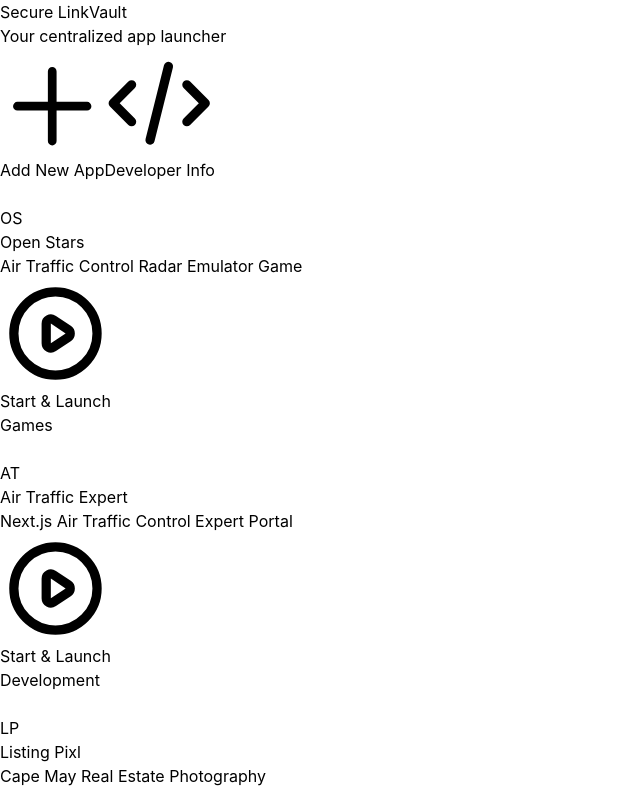
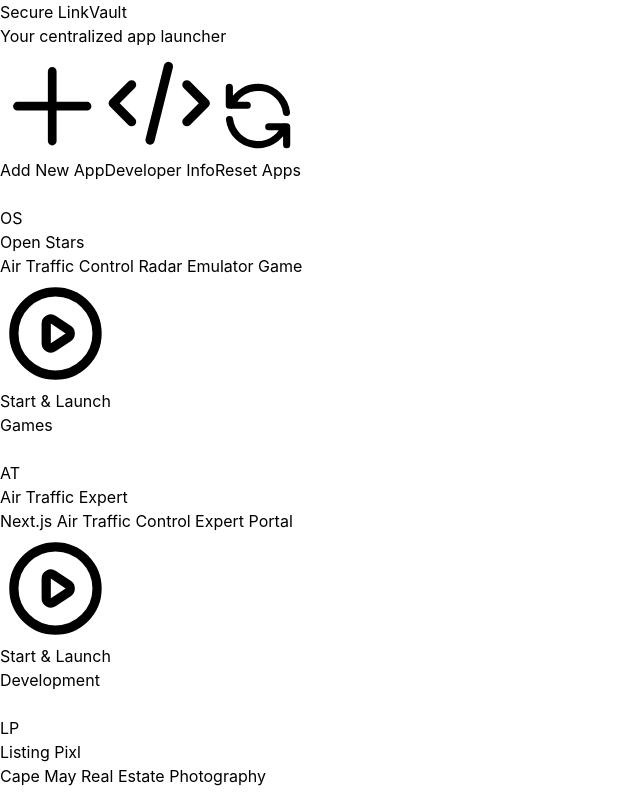
Before and after one commit to willmac1wm/secure-linkvault, a React (Vite) app: page / in a window 1280 px wide. Shown: the top 795 px of the page, without its empty margins (0-640 px from the left). Built offline with nearby package versions, Linux system fonts and the light colour scheme.

Commit message:
Add Reset Apps button to refresh apps with Cursor edit paths

```diff
--- a/src/App.jsx
+++ b/src/App.jsx
@@ -286,7 +286,7 @@
           </p>
         </header>
 
-        <div className="flex justify-center gap-4 mb-8">
+        <div className="flex justify-center gap-4 mb-8 flex-wrap">
           <button
             onClick={() => setIsModalOpen(true)}
             className="bg-purple-600 hover:bg-purple-700 text-white font-semibold py-3 px-6 rounded-lg shadow-lg transition-all duration-200 transform hover:scale-105 flex items-center gap-2"
@@ -304,6 +304,20 @@
               <path strokeLinecap="round" strokeLinejoin="round" strokeWidth={2} d="M10 20l4-16m4 4l4 4-4 4M6 16l-4-4 4-4" />
             </svg>
             Developer Info
+          </button>
+          <button
+            onClick={() => {
+              if (confirm('Reset all apps to defaults? This will restore the original app list with Edit in Cursor buttons.')) {
+                localStorage.removeItem('linkvault-apps')
+                setApps(DEFAULT_APPS)
+              }
+            }}
+            className="bg-orange-600 hover:bg-orange-700 text-white font-semibold py-3 px-6 rounded-lg shadow-lg transition-all duration-200 transform hover:scale-105 flex items-center gap-2"
+          >
+            <svg className="w-5 h-5" fill="none" stroke="currentColor" viewBox="0 0 24 24">
+              <path strokeLinecap="round" strokeLinejoin="round" strokeWidth={2} d="M4 4v5h.582m15.356 2A8.001 8.001 0 004.582 9m0 0H9m11 11v-5h-.581m0 0a8.003 8.003 0 01-15.357-2m15.357 2H15" />
+            </svg>
+            Reset Apps
           </button>
         </div>
 
```
